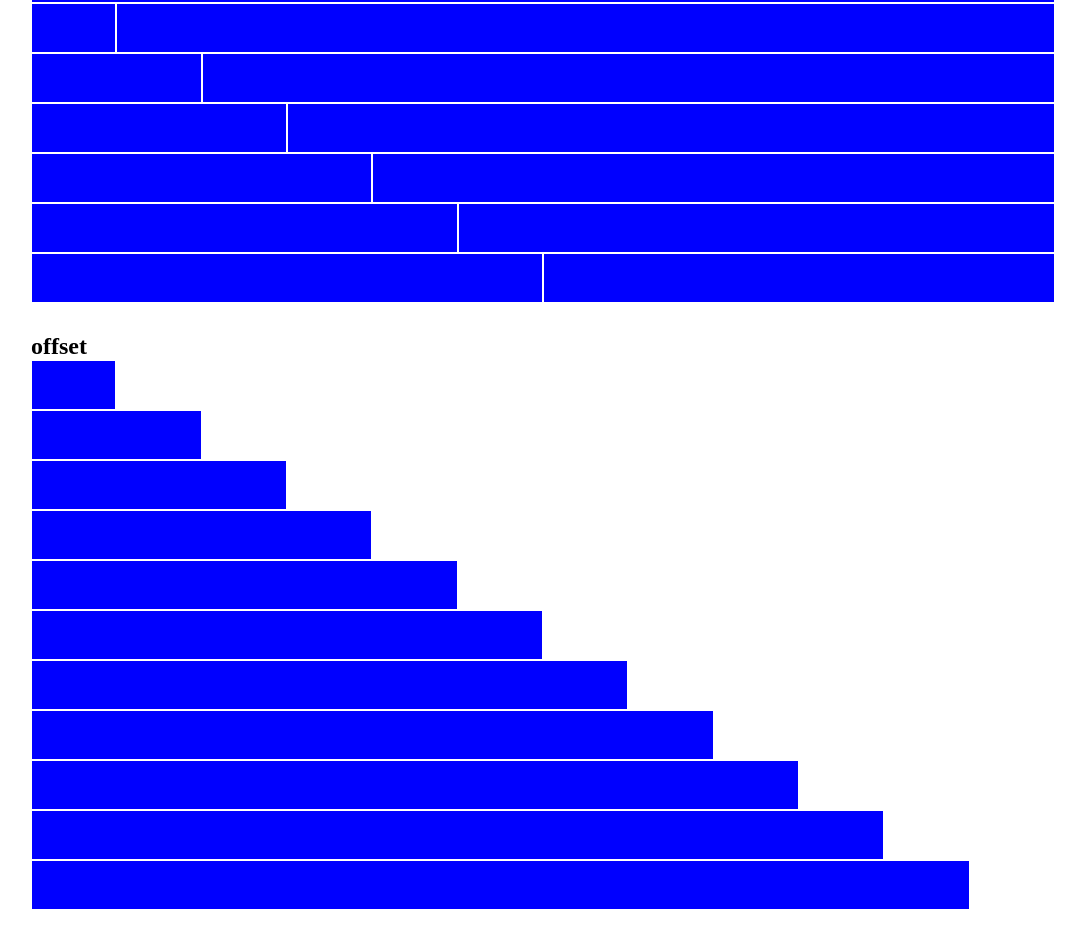
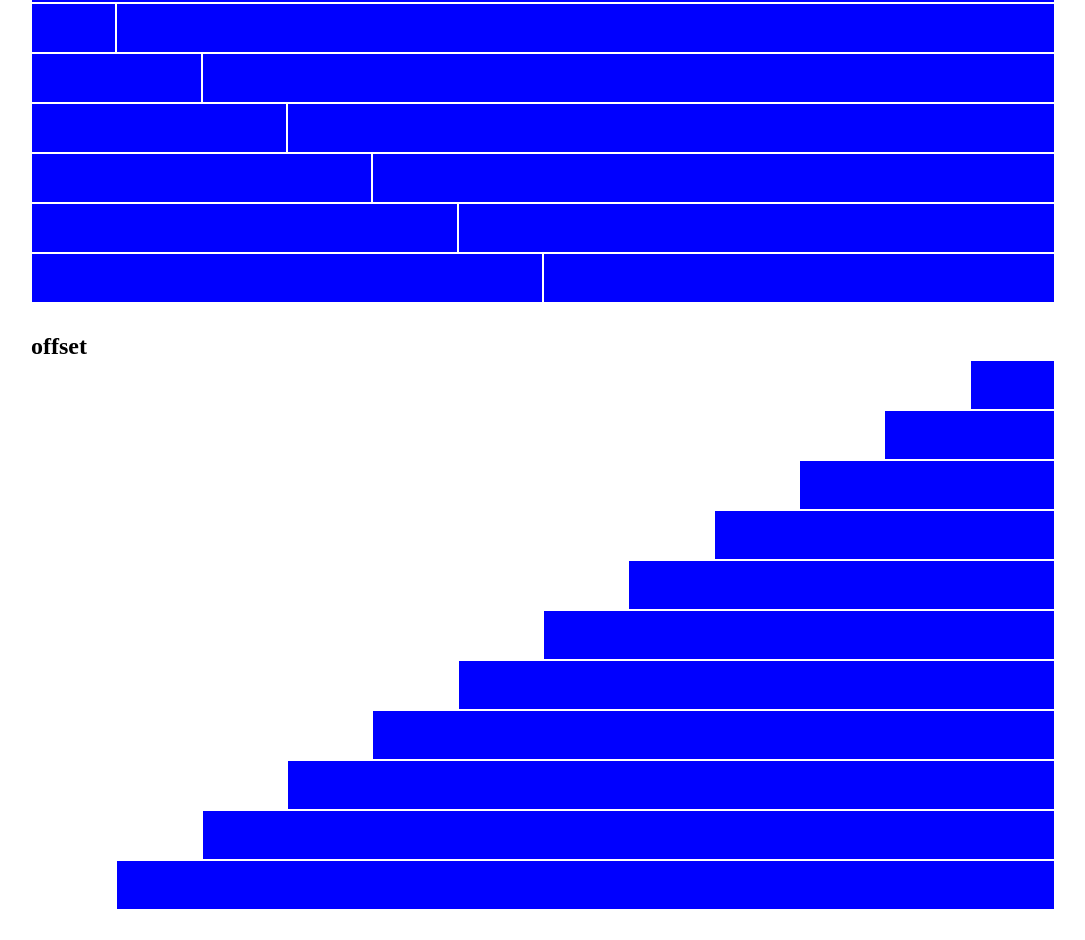
Before and after one commit to alfonsodcf/html-css-12bool, a plain HTML site: page index.html in a window 1280 px wide. Shown: the part 454-1394 px from the top of the page, without its empty margins (97-1182 px from the left). Drawn offline with Linux system fonts and the light colour scheme.

Commit message:
bool:margin-left

```diff
--- a/css/style12bool.css
+++ b/css/style12bool.css
@@ -90,6 +90,56 @@
     max-width: calc((100% / 12) * 12);
 }
 
+/* offset */
+
+.col-xs-offset-1{
+ margin-left: calc((100% / 12) * 1) ;
+}
+
+.col-xs-offset-2{
+    margin-left: calc((100% / 12) * 2) ;
+}
+
+.col-xs-offset-3{
+    margin-left: calc((100% / 12) * 3) ;
+}
+
+.col-xs-offset-4{
+    margin-left: calc((100% / 12) * 4) ;
+}
+
+.col-xs-offset-5{
+    margin-left: calc((100% / 12) * 5) ;
+}
+
+
+.col-xs-offset-6{
+    margin-left: calc((100% / 12) * 6) ;
+}
+
+.col-xs-offset-7{
+    margin-left: calc((100% / 12) * 7) ;
+}
+
+.col-xs-offset-8{
+    margin-left: calc((100% / 12) * 8) ;
+}
+
+.col-xs-offset-9{
+    margin-left: calc((100% / 12) * 9) ;
+}
+
+.col-xs-offset-10{
+    margin-left: calc((100% / 12) * 10) ;
+}
+
+.col-xs-offset-11{
+    margin-left: calc((100% / 12) * 11) ;
+}
+
+/* BONUS II */
+
+
 .start-xs{
     justify-content: flex-start;
     text-align: left;
```
